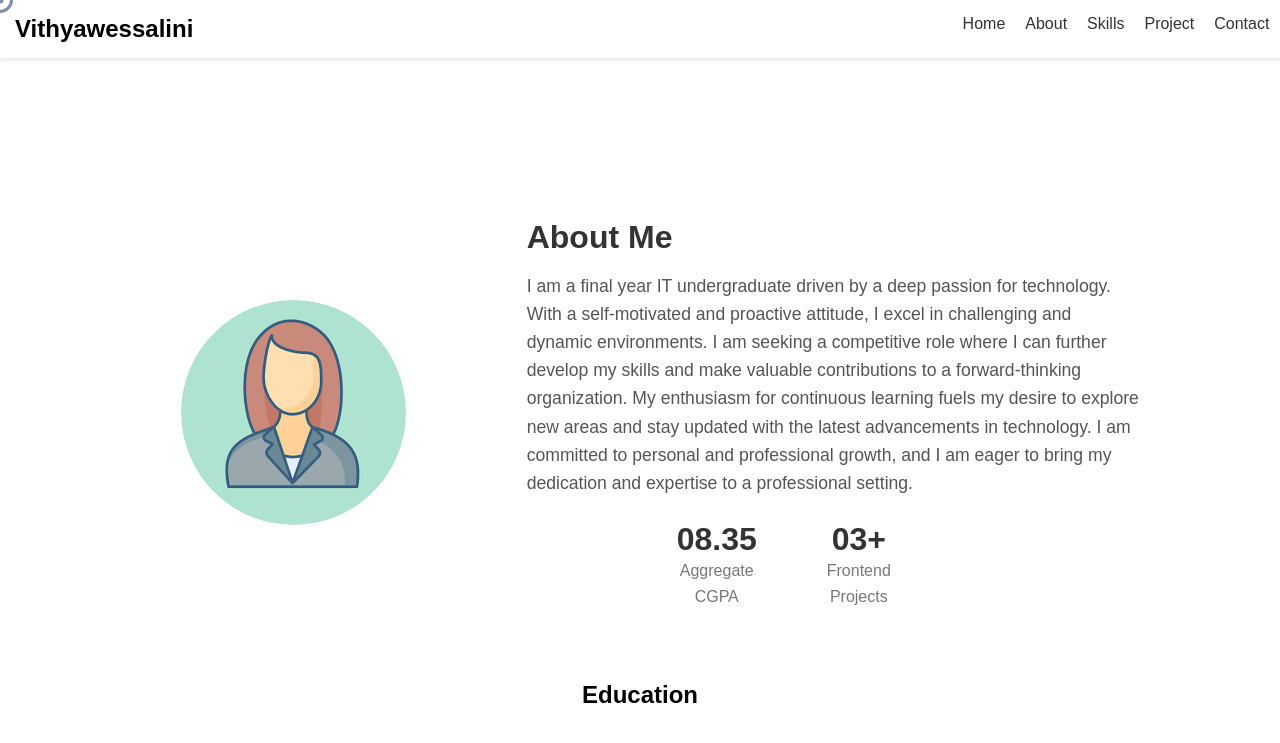
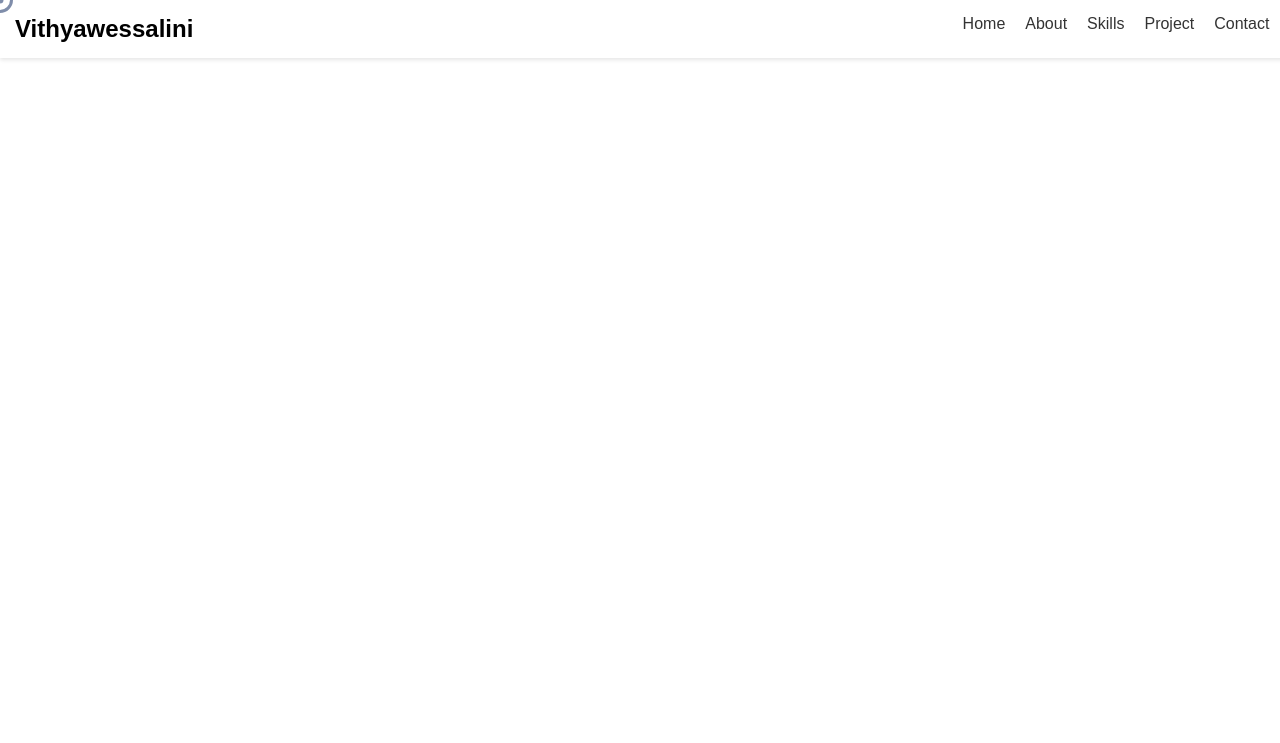
Before and after one commit to vithyawessalini/portfolio, a React (Create React App) app: page /portfolio/about in a window 1280 px wide. Shown: the top 743 px of the page. Built offline with nearby package versions, Linux system fonts and the light colour scheme.

Commit message:
Updated portfolio

```diff
--- a/src/App.js
+++ b/src/App.js
@@ -16,7 +16,7 @@ function App() {
         <Header />
         <Routes>
           <Route path="/portfolio" element={<Home />} />
-          <Route path="/portfolio/about" element={<About />} />
+          <Route path="/about" element={<About />} />
           <Route path="/portfolio/skills" element={<Skills />} />
           <Route path="/portfolio/projects" element={<Projects />} />
           <Route path="/portfolio/contact" element={<Contact />} />
--- a/src/Components/Header.js
+++ b/src/Components/Header.js
@@ -7,7 +7,7 @@ const Header = () => {
       <div className="logo">  Vithyawessalini</div>
       <ul className="nav-links">
         <li><a href="/portfolio">Home</a></li>
-        <li><a href="/portfolio/about">About</a></li>
+        <li><a href="/about">About</a></li>
         <li><a href="/portfolio/skills">Skills</a></li>
         <li><a href="/portfolio/projects">Project</a></li>
         <li><a href="/portfolio/contact">Contact</a></li>
```
